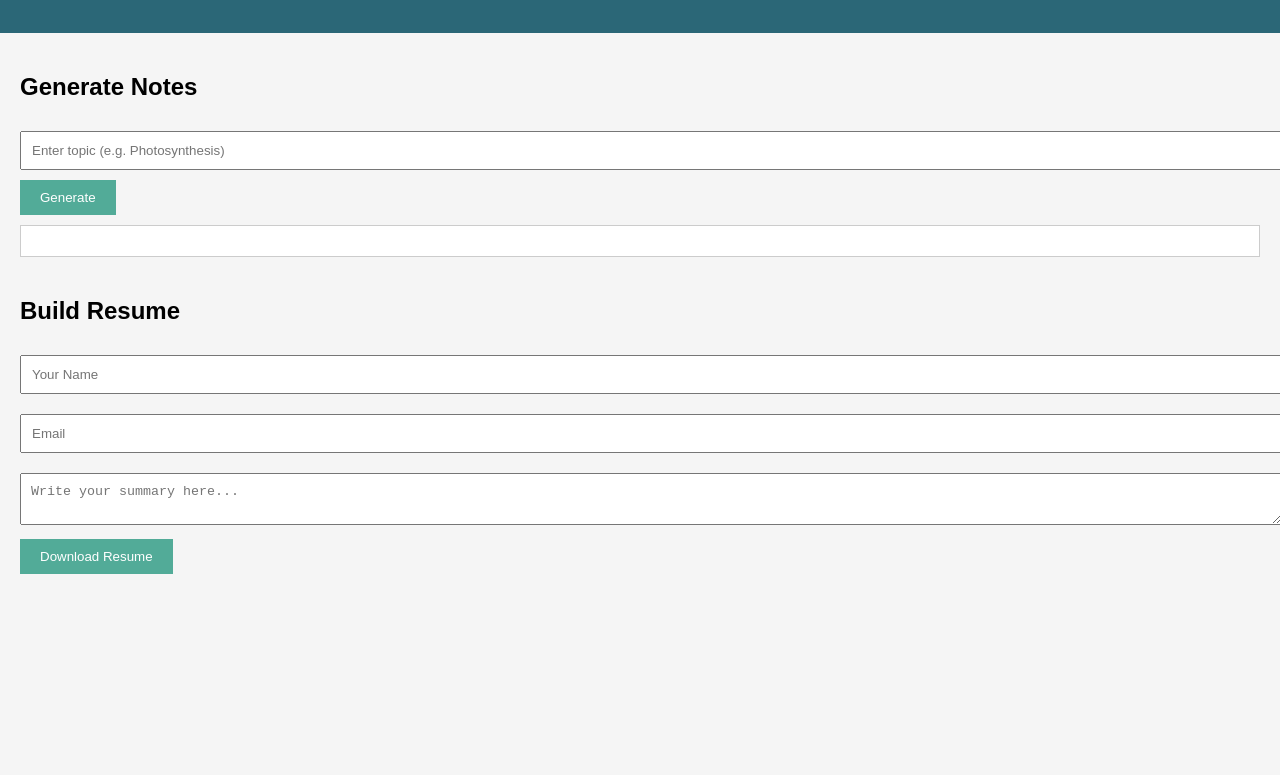
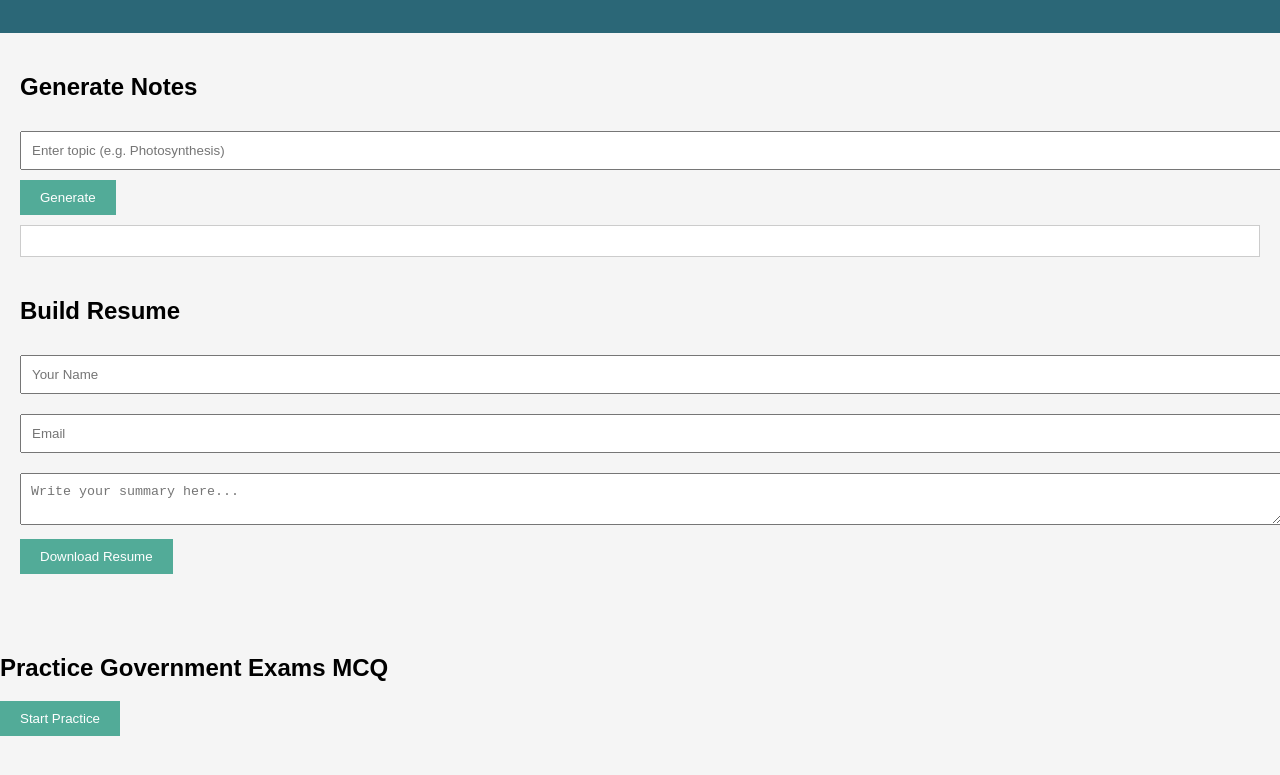
Before and after one commit to Punitmaurya83/SmartSaarthi, a plain HTML site: page index.html in a window 1280 px wide. Shown: the part 121-896 px from the top of the page. Before the commit the page ends 800 px from the top, so only its background shows below. Drawn offline with Linux system fonts and the light colour scheme.

Commit message:
Update index.html

```diff
--- a/index.html
+++ b/index.html
@@ -48,3 +48,9 @@
     <script src="script.js"></script>
 </body>
                   </html>
+<section>
+  <h2>Practice Government Exams MCQ</h2>
+  <a href="mcq.html">
+    <button>Start Practice</button>
+  </a>
+    </section>
```
